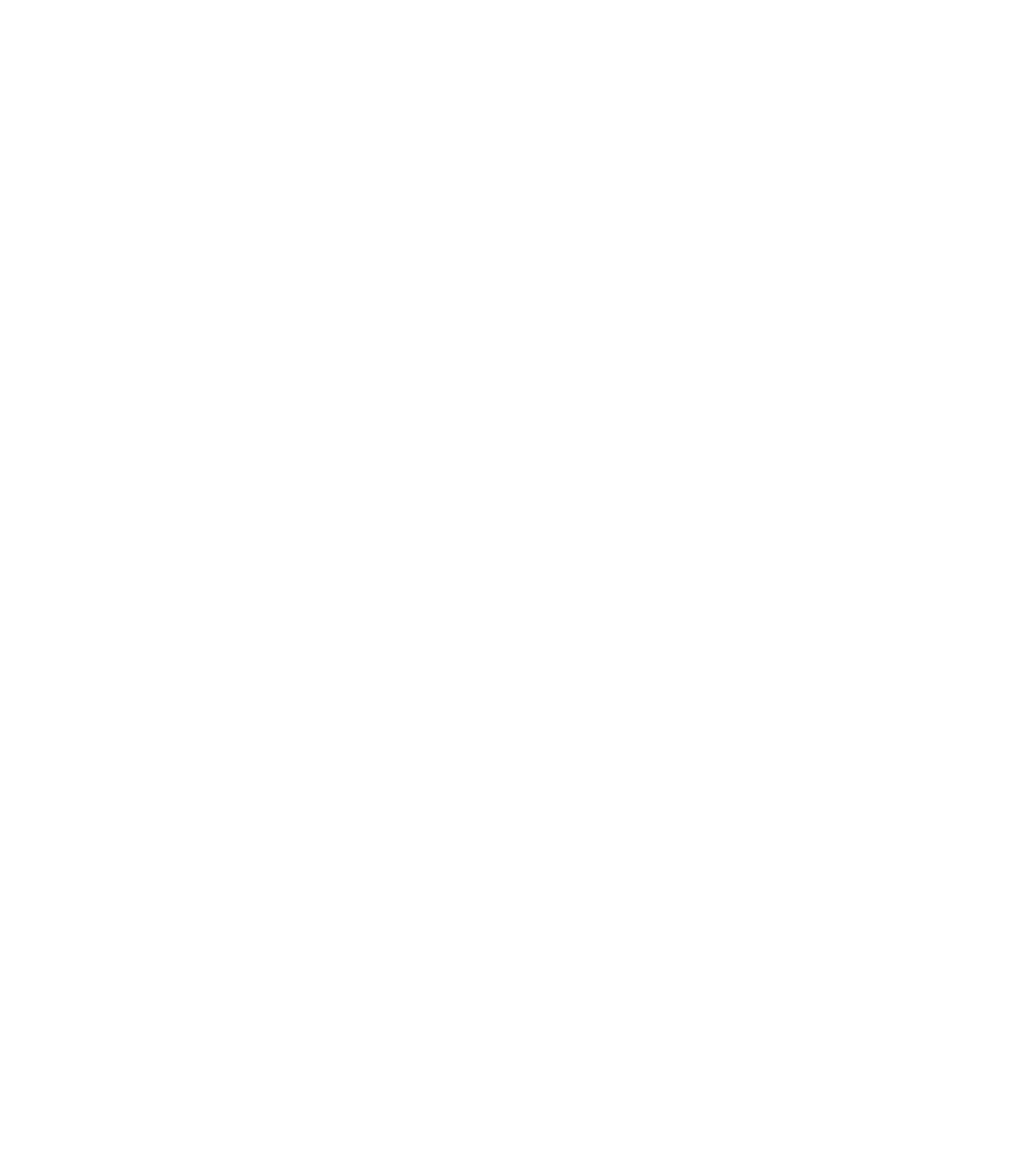
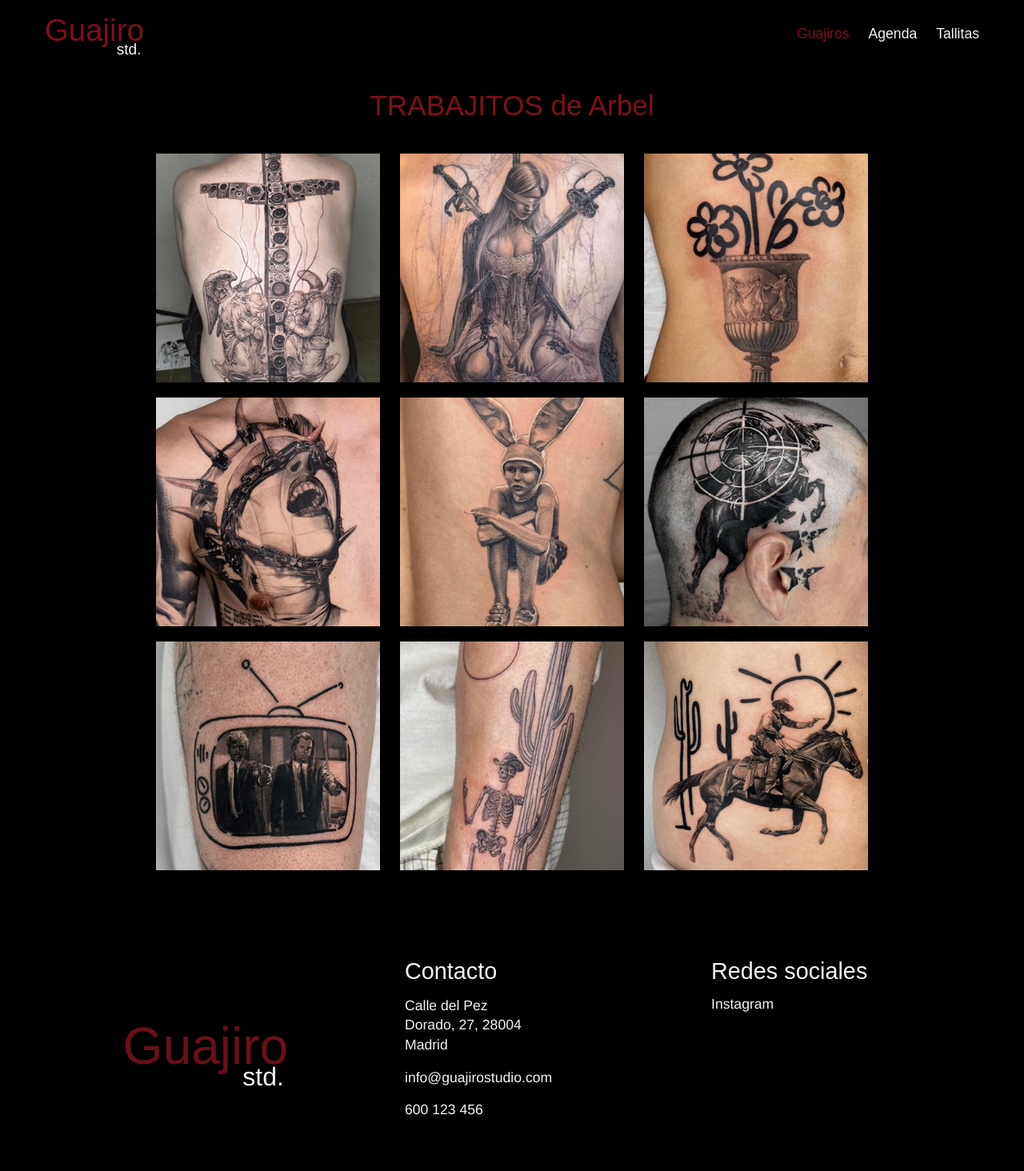
Before and after one commit to oliv-iia/guajiroStudio, a plain HTML site: page arbel.html in a window 1280 px wide. Shown: the whole page at 80% size. Before the commit the page ends 800 px from the top, so only its background shows below. Drawn offline with nearby package versions, Linux system fonts and the light colour scheme; a web font is replaced by a local one.

Commit message:
galerias done
falta la barra de menu

```diff
--- a/arbel.html
+++ b/arbel.html
@@ -3,9 +3,72 @@
 <head>
     <meta charset="UTF-8">
     <meta name="viewport" content="width=device-width, initial-scale=1.0">
-    <title>Document</title>
+    <title>Tallitas de Arbel</title>
+     <link rel="stylesheet" href="css/style.css">
+    <link href="https://fonts.cdnfonts.com/css/schabo" rel="stylesheet">
+<link href="https://fonts.cdnfonts.com/css/helvetica-neue-55" rel="stylesheet">
 </head>
-<body>
 
+<body class="pagina-galeria"></body>
+
+<nav class="nav nav--galeria">
+    <!-- <a href="index.html#contacto" class="nav__contacto">Contacto.</a> -->
+    <a href="index.html#inicio" class="nav__logo">
+      Guaji<span class="nav__ro">ro<span class="nav__std">std.</span></span>
+    </a>
+    <ul class="nav__links">
+      <li><a href="index.html#guajiros" class="is-active">Guajiros</a></li>
+      <li><a href="index.html#agenda">Agenda</a></li>
+      <li><a href="index.html#tallitas">Tallitas</a></li>
+    </ul>
+  </nav>
+
+    <main class="galeria">
+        <h1 class="galeria__titulo">TRABAJITOS de Arbel</h1>
+
+        <div class="galeria__grid">
+            <figure><img src="media/arbel/para web/cruzRave.png" alt="Tatuaje 1 de Arbel"></figure>
+            <figure><img src="media/arbel/para web/espadas.png" alt="Tatuaje 2 de Arbel"></figure>
+            <figure><img src="media/arbel/para web/grecia.png" alt="Tatuaje 3 de Arbel"></figure>
+            <figure><img src="media/arbel/para web/iLoveNY.png" alt="Tatuaje 4 de Arbel"></figure>
+            <figure><img src="media/arbel/para web/infancia.png" alt="Tatuaje 5 de Arbel"></figure>
+            <figure><img src="media/arbel/para web/objetivo.png" alt="Tatuaje 6 de Arbel"></figure>
+            <figure><img src="media/arbel/para web/sayWhatAgain.png" alt="Tatuaje 7 de Arbel"></figure>
+            <figure><img src="media/arbel/para web/vaquero.png" alt="Tatuaje 8 de Arbel"></figure>
+            <figure><img src="media/arbel/para web/vaqueroReal.png" alt="Tatuaje 9 de Arbel"></figure>
+        </div>
+    </main>
+
+
+   <footer class="footer" id="contacto">
+
+  <div class="footer__logo">
+    Guaji<span class="footer__ro">ro<span class="footer__std">std.</span></span>
+  </div>
+
+  <div class="footer__col">
+    <h3 class="footer__titulo">Contacto</h3>
+    <address class="footer__direccion">
+      Calle del Pez<br>
+      Dorado, 27, 28004<br>
+      Madrid
+    </address>
+    <p><a href="mailto:info@guajirostudio.com">info@guajirostudio.com</a></p>
+    <p><a href="tel:+34600123456">600 123 456</a></p>
+  </div>
+
+  <div class="footer__col">
+    <h3 class="footer__titulo">Redes sociales</h3>
+    <ul class="footer__redes">
+      <li><a href="#" target="_blank" rel="noopener">Instagram</a></li>
+    </ul>
+  </div>
+
+</footer>
+
+    <!-- link AOS + jQuery + js -->
+    <script src="https://unpkg.com/aos@2.3.1/dist/aos.js"></script>
+    <script src="https://code.jquery.com/jquery-3.7.1.min.js"></script>
+    <script src="js/script.js"></script>
 </body>
 </html>
```
Also changed, not shown: cat.html (added, +73 -0 lines), index.html (+3 -3 lines), jota.html (added, +73 -0 lines).
